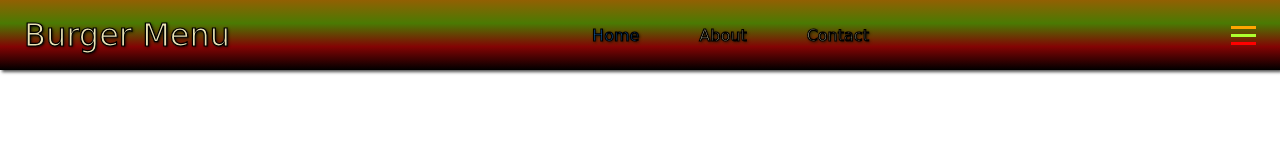
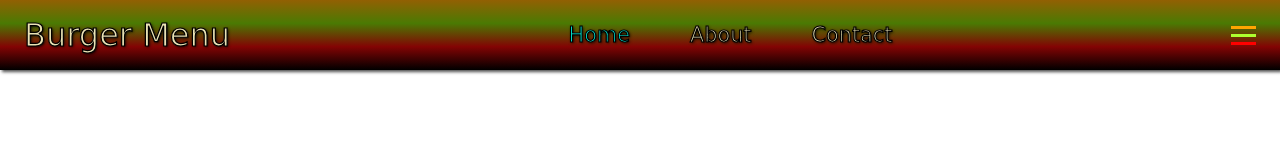
Before and after one commit to Leandrolsantos/burger-menu, a plain HTML site: page index.html in a window 1280 px wide. In both pictures the pointer is over the link "Home". Drawn offline with Linux system fonts and the light colour scheme; a web font is replaced by a local one.

Commit message:
221º dia de CTD - Adicionando Favicon + Ajustes.

```diff
--- a/assets/css/style.css
+++ b/assets/css/style.css
@@ -46,10 +46,11 @@ a {
 
 .nav-link {
     transition: 0.7s ease;
+    font-size: 1.3rem;
 }
 
 .nav-link:hover {
-    color: dodgerblue;
+    color: rgba(0, 255, 229);
 }
 
 .hamburguer {
--- a/index.html
+++ b/index.html
@@ -5,7 +5,7 @@
     <meta name="viewport" content="width=device-width, initial-scale=1.0">
 
     <link rel="stylesheet" href="/assets/css/style.css">
-    <link rel="shortcut icon" href="favicon.ico" type="image/x-icon">
+    <link rel="shortcut icon" href="/assets/img/favicon.png" type="image/x-icon">
 
     <script defer src="./assets/js/script.js"></script>
 
```
Also changed, not shown: assets/img/favicon.png (added).
